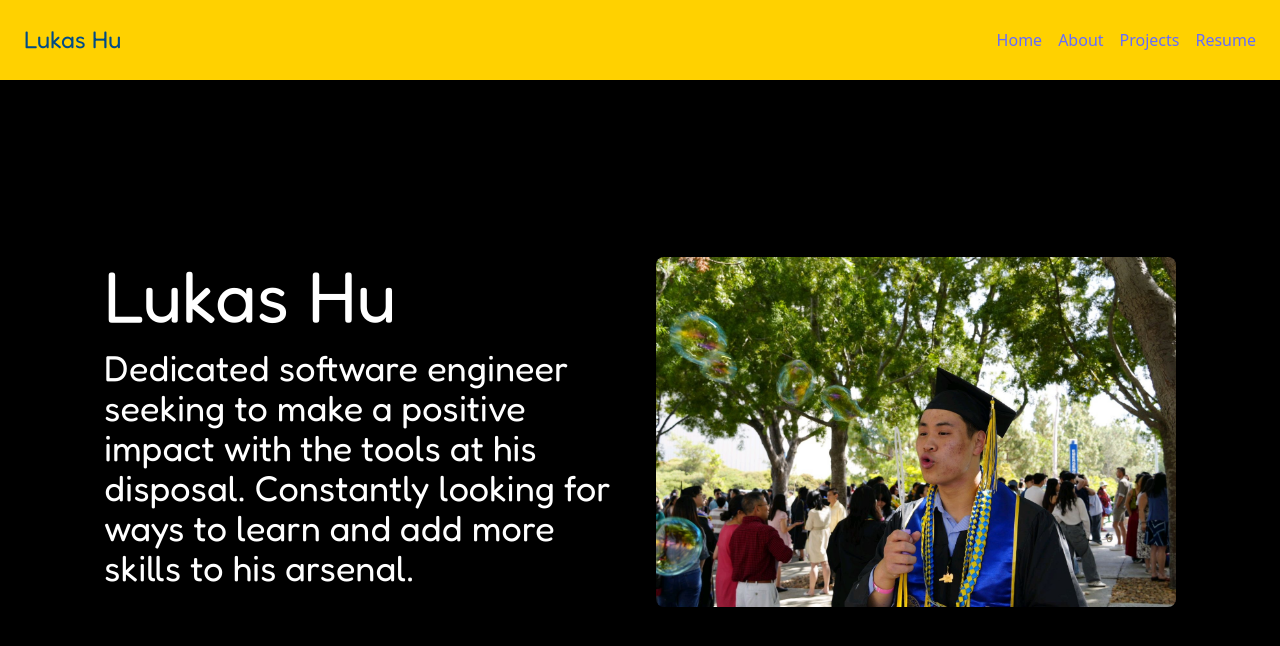
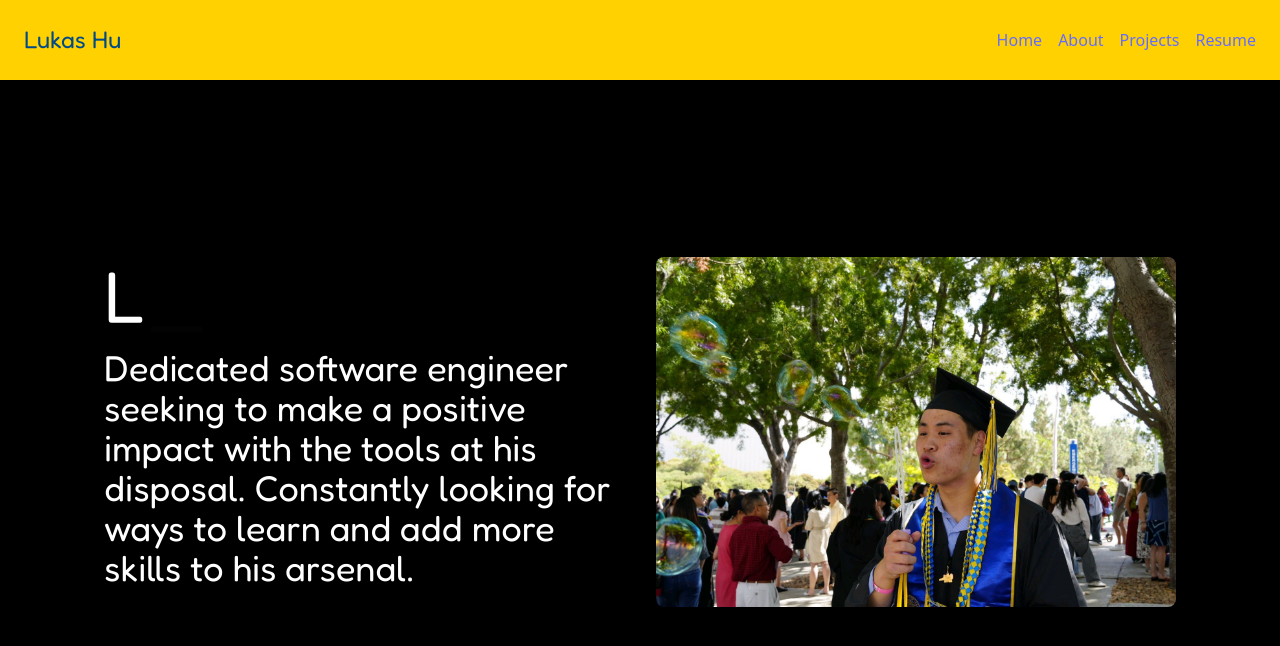
Before and after one commit to Lukas-L-Hu/Lukas-L-Hu.github.io, a React (Vite) app: page / in a window 1280 px wide. Shown: the top 646 px of the page. Built offline with nearby package versions, Linux system fonts and the light colour scheme.

Commit message:
Added type writer to name

```diff
--- a/package.json
+++ b/package.json
@@ -14,7 +14,8 @@
     "react": "^19.1.0",
     "react-dom": "^19.1.0",
     "react-icons": "^5.5.0",
-    "react-router-dom": "^7.6.2"
+    "react-router-dom": "^7.6.2",
+    "react-simple-typewriter": "^5.0.1"
   },
   "devDependencies": {
     "@eslint/js": "^9.25.0",
--- a/src/components/Home.jsx
+++ b/src/components/Home.jsx
@@ -1,7 +1,6 @@
 import { FaGithub, FaLinkedin, FaInstagram } from 'react-icons/fa';
 import { motion } from 'framer-motion';
-import TextArea from "./TextArea";
-
+import { Typewriter } from 'react-simple-typewriter';
 export default function Home() {
   return (
     <>
@@ -11,13 +10,24 @@ export default function Home() {
     >
       <div className="flex flex-row items-center justify-center w-full max-w-6xl px-6">
         <div className="w-1/2 p-4 flex flex-col justify-center mx-auto">
+          {/* <motion.h3 initial={{ opacity: 0, x: -50 }}
+            animate={{ opacity: 1, x: 0 }}
+            transition={{ duration: 1 }}>
+              Hello! I am...
+          </motion.h3> */}
           <motion.h1
             initial={{ opacity: 0, x: -50 }}
             animate={{ opacity: 1, x: 0 }}
             transition={{ duration: 1 }}
             className="text-6xl md:text-7xl mb-4 text-left font-fredoka"
           >
-            <div className="whitespace-nowrap text-7xl">Lukas Hu</div>
+            <Typewriter
+              words={['Lukas Hu']}
+              loop={false}
+              cursor
+              cursorStyle="_"
+              typeSpeed={100}
+            />
           </motion.h1>
           <motion.p
             initial={{ opacity: 0, x: -50 }}
@@ -49,7 +59,7 @@ export default function Home() {
           initial={{ opacity: 0, x: -50 }}
           animate={{ opacity: 1, x: 0 }}
           transition={{ duration: 1 }}
-          className="text-8xl font-fredoka text-center mb-8"
+          className="text-6xl font-fredoka text-center mb-8"
         >
           About Me
         </motion.h1>
@@ -64,24 +74,8 @@ export default function Home() {
         </motion.p> */}
       </div>
       <div className="flex flex-col gap-y-16 pt-16 pb-20">
-          <TextArea heading="Get to Know Me">
-            <h2>Originally from the Washington, D.C. area, I have lived on the West Coast in both Las Vegas, NV and Orange County, CA. While I am still an East
-              Coast kid at heart, I have really enjoyed life in the West. I have also had the privilege of traveling the world to places such as Taiwan, Austria, the Philippines,
-              and the United Arab Emirates. I enjoy working anywhere and getting to experience new places.
-            </h2>
-            <br></br>
-            <h2>
-              In my free time I enjoy playing sports such as basketball, swimming, and tennis. In addition to playing sports,
-              I also consider myself a big sports fan. Growing up in the Greater Baltimore-Washington area, my allegiances are to the Baltimore Ravens, Washington Nationals,
-              Washington Capitals, Washington Wizards, and D.C. United.
-            </h2>
-            <br></br>
-            <h2>
-              I also really enjoy trying new foods with some of my favorite cuisines being Taiwanese, Korean, Peruvian, Ethiopian, and Venezuelan as some of my favorites that I have tried.
-              I love trying new restaurants and I love new recommendations for restaurants around California, Las Vegas, DC, or wherever I end up.
-            </h2>
-          </TextArea>
-        </div>
+          <h2></h2>
+      </div>
       <footer className="mb-6 flex flex-col items-center text-white">
         <p className="text-lg mb-2">Connect With Me</p>
         <div className="flex space-x-4 text-3xl">
```
Also changed, not shown: 1 other file (tests, documents, lock files or other folders).
